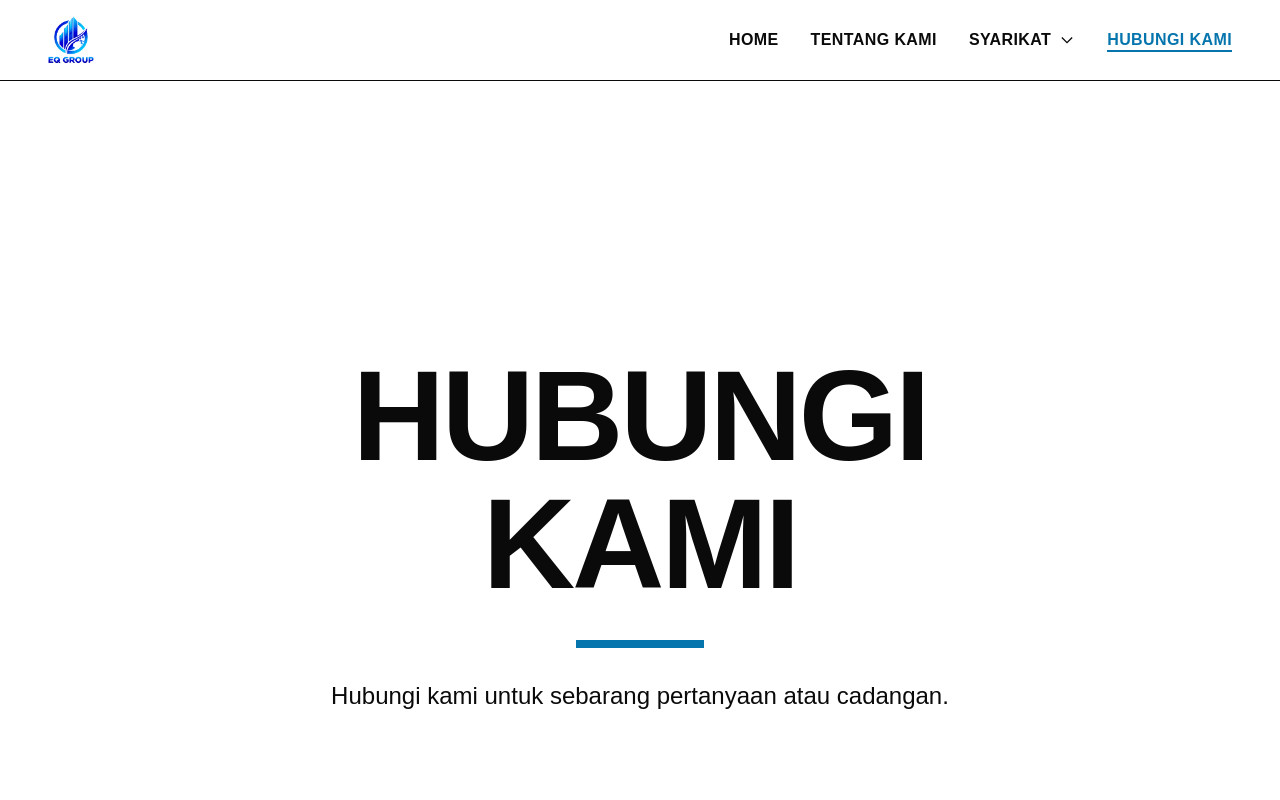
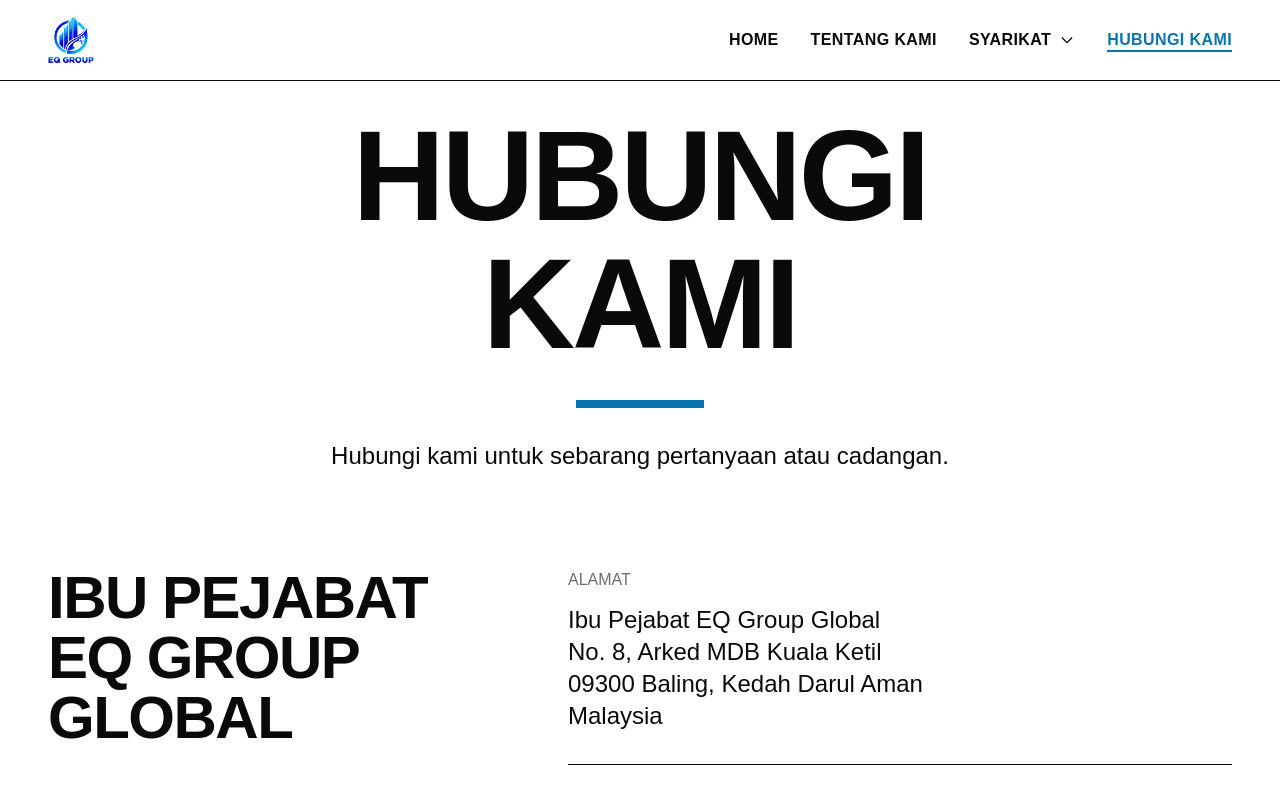
Before and after one commit to DrRhea/eqgroup, a Next.js app: page /hubungi-kami in a window 1280 px wide. Shown: the top 800 px of the page. Built offline with nearby package versions, Linux system fonts and the light colour scheme; a web font is replaced by a local one.

Commit message:
Reduce top padding in syarikat detail pages and hubungi-kami to fix white space issue

```diff
--- a/src/app/hubungi-kami/page.js
+++ b/src/app/hubungi-kami/page.js
@@ -20,7 +20,7 @@
 export default function HubungiKami() {
   return (
     <div className="min-h-screen bg-white pt-14 md:pt-16">
-      <section className="bg-white py-24 md:py-32 lg:py-40">
+      <section className="bg-white pt-8 md:pt-12 pb-24 md:pb-32 lg:pb-40">
         <div className="container mx-auto px-6 sm:px-8 lg:px-12">
           <motion.div
             className="w-full"
@@ -30,7 +30,7 @@
             variants={staggerContainer}
           >
             <div>
-              <div className="py-24 lg:py-32 space-y-24">
+              <div className="space-y-24">
                 {/* Header */}
                 <motion.div
                   className="text-center space-y-8"
--- a/src/app/syarikat/core-hr-centre/page.js
+++ b/src/app/syarikat/core-hr-centre/page.js
@@ -21,7 +21,7 @@
 export default function CoreHRCentre() {
   return (
     <div className="min-h-screen bg-white pt-14 md:pt-16">
-      <section className="bg-white py-24 md:py-32 lg:py-40">
+      <section className="bg-white pt-8 md:pt-12 pb-24 md:pb-32 lg:pb-40">
         <div className="container mx-auto px-6 sm:px-8 lg:px-12">
           <motion.div
             className="w-full"
@@ -31,7 +31,7 @@
             variants={staggerContainer}
           >
             <div>
-              <div className="py-24 lg:py-32 space-y-32">
+              <div className="space-y-32">
                 {/* Header */}
                 <motion.div
                   className="text-center space-y-8"
--- a/src/app/syarikat/emindtutor/page.js
+++ b/src/app/syarikat/emindtutor/page.js
@@ -21,7 +21,7 @@
 export default function EMindTutor() {
   return (
     <div className="min-h-screen bg-white pt-14 md:pt-16">
-      <section className="bg-white py-24 md:py-32 lg:py-40">
+      <section className="bg-white pt-8 md:pt-12 pb-24 md:pb-32 lg:pb-40">
         <div className="container mx-auto px-6 sm:px-8 lg:px-12">
           <motion.div
             className="w-full"
@@ -31,7 +31,7 @@
             variants={staggerContainer}
           >
             <div>
-              <div className="py-24 lg:py-32 space-y-32">
+              <div className="space-y-32">
                 {/* Header */}
                 <motion.div
                   className="text-center space-y-8"
--- a/src/app/syarikat/smart-quran-malaysia-centre/page.js
+++ b/src/app/syarikat/smart-quran-malaysia-centre/page.js
@@ -21,7 +21,7 @@
 export default function SmartQuranMalaysiaCentre() {
   return (
     <div className="min-h-screen bg-white pt-14 md:pt-16">
-      <section className="bg-white py-24 md:py-32 lg:py-40">
+      <section className="bg-white pt-8 md:pt-12 pb-24 md:pb-32 lg:pb-40">
         <div className="container mx-auto px-6 sm:px-8 lg:px-12">
           <motion.div
             className="w-full"
@@ -31,7 +31,7 @@
             variants={staggerContainer}
           >
             <div>
-              <div className="py-24 lg:py-32 space-y-32">
+              <div className="space-y-32">
                 {/* Header */}
                 <motion.div
                   className="text-center space-y-8"
```
